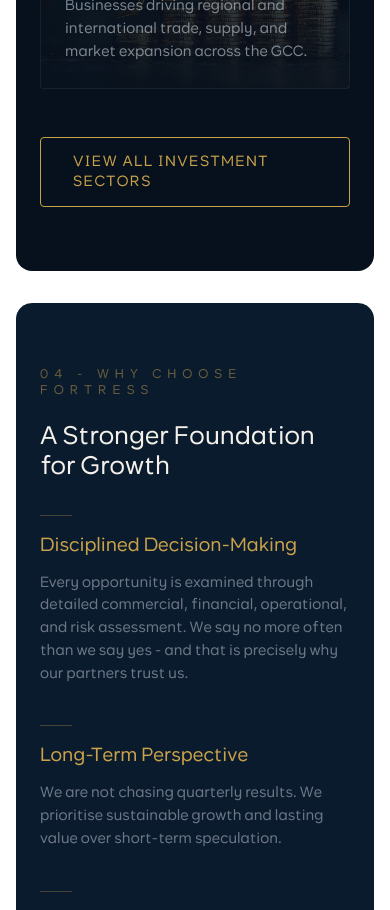
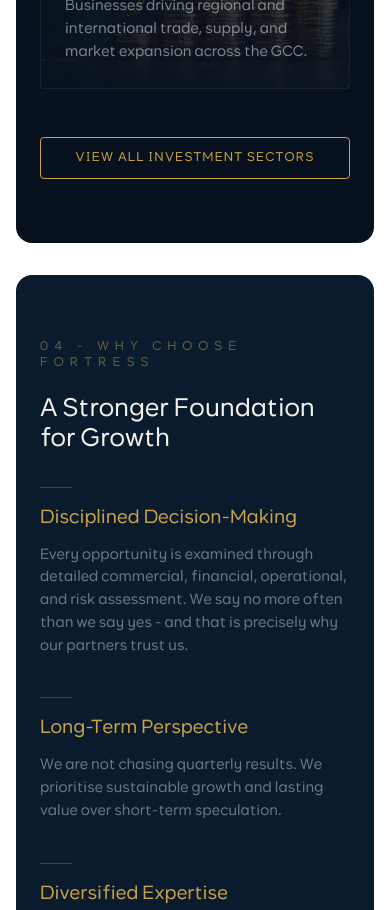
Before and after one commit to nurmandev/Fortress, a Next.js app: page / in a window 390 px wide. Shown: the part 6300-7210 px from the top of the page. Built offline with nearby package versions, Linux system fonts and the light colour scheme.

Commit message:
fix responsive

```diff
--- a/src/components/InvestmentSectors.tsx
+++ b/src/components/InvestmentSectors.tsx
@@ -117,13 +117,14 @@
 
         <div ref={ctaRef} className="mt-12 flex justify-center">
           <motion.div
+            className="w-full sm:w-auto"
             whileHover={{ scale: 1.04, y: -2 }}
             whileTap={{ scale: 0.97 }}
             transition={{ type: "spring", stiffness: 380, damping: 22 }}
           >
             <Link
               href="/investment-focus"
-              className="inline-flex items-center px-8 py-3.5 border border-fortress-gold text-fortress-gold hover:bg-fortress-gold hover:text-fortress-navy text-sm tracking-widest font-semibold transition-colors duration-300 rounded-sm"
+              className="inline-flex items-center justify-center w-full sm:w-auto px-6 sm:px-8 py-3 sm:py-3.5 border border-fortress-gold text-fortress-gold hover:bg-fortress-gold hover:text-fortress-navy text-xs sm:text-sm tracking-widest font-semibold transition-colors duration-300 rounded-sm"
             >
               VIEW ALL INVESTMENT SECTORS
             </Link>
```
